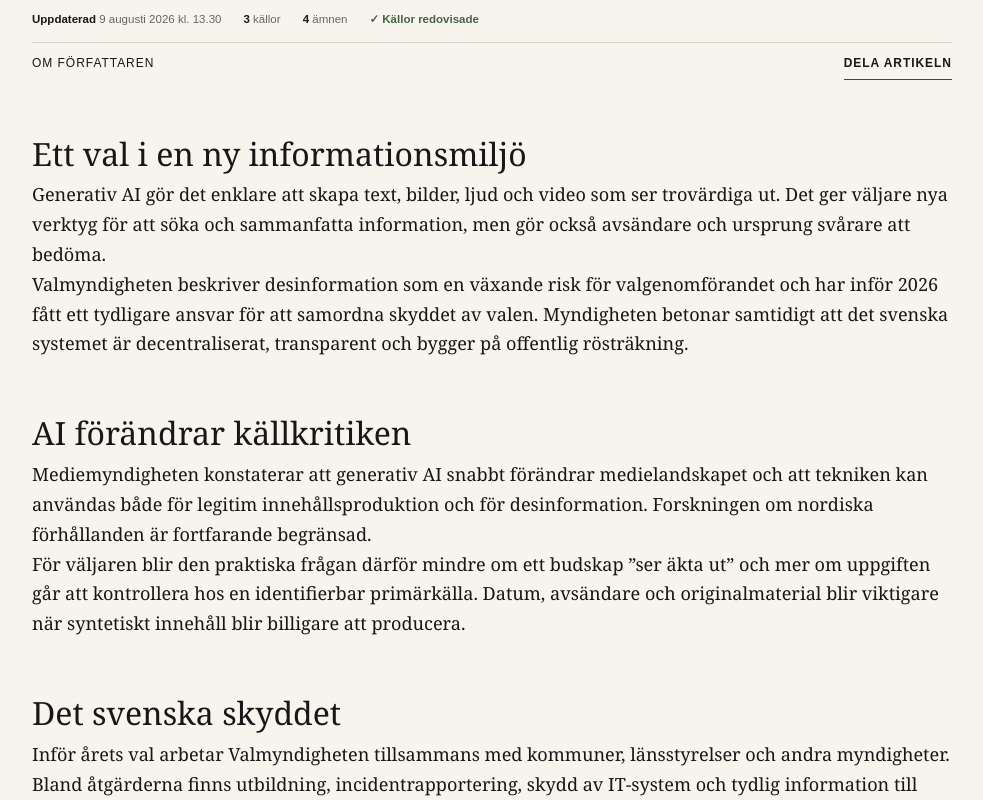
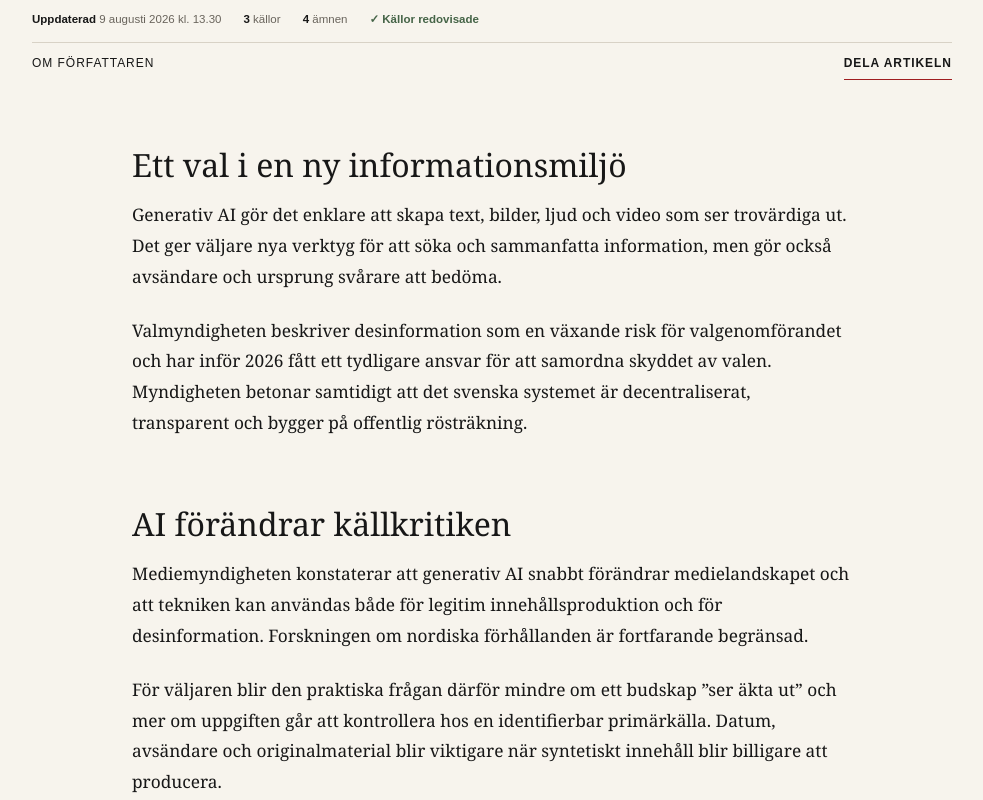
Before and after one commit to Djurgarden2019/NackaSidan-2026, a Next.js app: page /artikel/ai-i-valrorelsen-2026 in a window 1280 px wide. Shown: the part 700-1500 px from the top of the page, without its empty margins (148-1131 px from the left). Built offline with nearby package versions, Linux system fonts and the light colour scheme.

Commit message:
Add files via upload

```diff
--- a/app/globals.css
+++ b/app/globals.css
@@ -253,3 +253,10 @@ html,body{max-width:100%;overflow-x:hidden}
 @media(max-width:800px){.s14-control{grid-template-columns:1fr}.s14-count{text-align:left}}
 /* Sprint 15 — automatiskt publicerade artiklar i ordinarie nyhetsflöde */
 .s15-front{border-top:3px solid #ad1f1f;padding-top:28px}.s15-heading{display:flex;align-items:end;justify-content:space-between;border-bottom:1px solid #d8d0c3;padding-bottom:14px}.s15-heading h2{font-size:42px;margin:0}.s15-heading a,.s15-front a{color:inherit;text-decoration:none}.s15-grid{display:grid;grid-template-columns:repeat(3,1fr);gap:0;border-bottom:1px solid #d8d0c3}.s15-grid article{padding:22px;border-right:1px solid #d8d0c3}.s15-grid article:nth-child(3n){border-right:0}.s15-grid h3{font-family:Georgia,serif;font-size:25px;line-height:1.05;margin:8px 0}.s15-grid p{line-height:1.45}.s15-source{font-size:11px;text-transform:uppercase;letter-spacing:.05em;color:#706b64}.s15-lead{grid-column:span 2}.s15-lead h3{font-size:36px}.s15-article{max-width:900px;padding-top:70px;padding-bottom:100px}.s15-article h1{font-family:Georgia,serif;font-size:68px;line-height:.98;margin:12px 0 24px}.s15-article .lead{font-family:Georgia,serif;font-size:23px;line-height:1.4}.s15-copy{font-family:Georgia,serif;font-size:20px;line-height:1.65;max-width:720px}.s15-sourcebox{margin-top:45px;border-top:3px solid #111;padding-top:18px;max-width:720px}.s15-sourcebox a{color:#9d1b1b;font-weight:700}@media(max-width:800px){.s15-grid{grid-template-columns:1fr}.s15-lead{grid-column:auto}.s15-grid article{border-right:0}.s15-article h1{font-size:44px}}
+
+/* Article typography refinement — 2026-08-09 */
+.article-premium .article-body{max-width:720px;margin-left:auto;margin-right:auto}
+.article-premium .article-body p{font-size:1.08rem;line-height:1.78;font-weight:400;margin:0 0 1.35em}
+.article-premium .article-body h2{line-height:1.12;margin-top:2.1em;margin-bottom:.55em}
+.article-premium .article-section+ .article-section{margin-top:2.2rem}
+@media(max-width:600px){.article-premium .article-body{max-width:100%}.article-premium .article-body p{font-size:1.04rem;line-height:1.72}}
```
